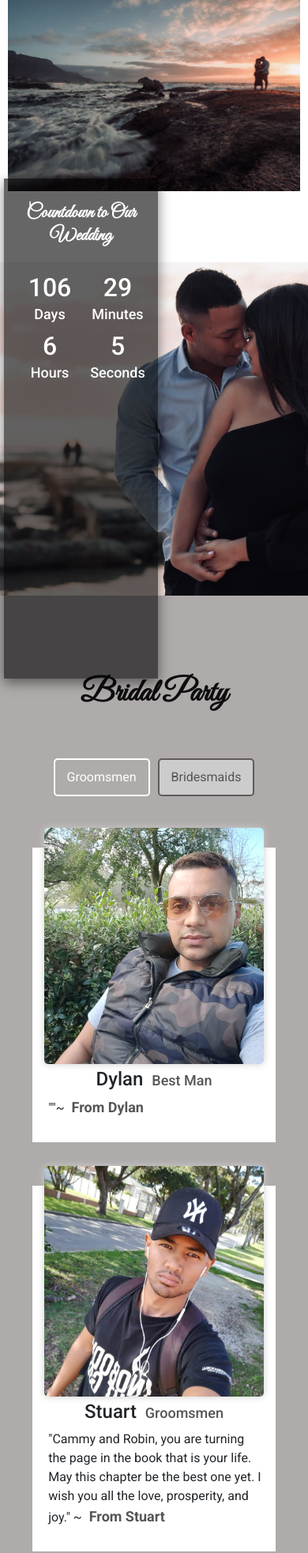
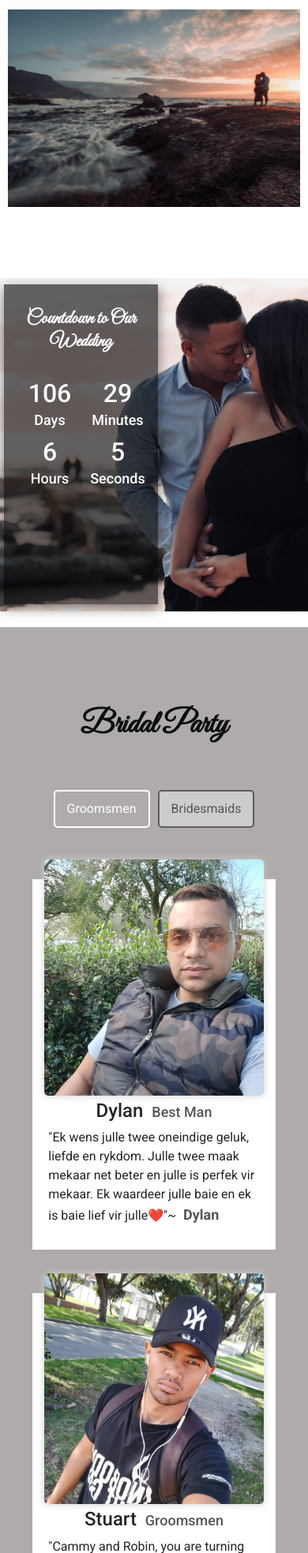
Before and after one commit to StWadeSt/wedding-invites, a PHP site: page / in a window 390 px wide; the page is wider, and only the part inside the window is pictured. Shown: the part 3319-5285 px from the top of that part at 79% size. Run offline with PHP 8.4, Linux system fonts and the light colour scheme; some libraries are stand-ins or nearby versions.

Commit message:
added dylans personal message

```diff
--- a/index.php
+++ b/index.php
@@ -86,10 +86,10 @@ if (isset($_POST['btnSubmit'])) {
                             <a class="nav-link" href="#location">Venue Details</a>
                         </li>
                         <li class="nav-item">
-                            <a class="nav-link " href="#accordion">FAQ</a>
+                            <a class="nav-link" href="#faq">FAQ</a>
                         </li>
                         <li class="nav-item">
-                            <a class="nav-link " href="#rsvp-section">RSVP</a>
+                            <a class="nav-link" href="#rsvp-section">RSVP</a>
                         </li>
                     </ul>
                 </div>
@@ -134,7 +134,8 @@ if (isset($_POST['btnSubmit'])) {
         </div>
     </section>
     <!-- Photo gallery -->
-    <section class="gallery-section" id="gallery-section">
+    <div id="gallery-section" style="margin-bottom: 20px;"></div>
+    <section class="gallery-section">
         <div class="container">
             <div class="row">
                 <div class="section-title">
@@ -238,9 +239,10 @@ if (isset($_POST['btnSubmit'])) {
     </div>
 
     <!-- Bridal Party -->
+    <div id="bridal-party" style="margin-bottom: 20px;"></div>
     <section class="people-section">
         <div class="container">
-            <div class="row" id="bridal-party">
+            <div class="row">
                 <div class="section-title">
                     <h2>Bridal Party</h2>
                 </div>
@@ -260,9 +262,7 @@ if (isset($_POST['btnSubmit'])) {
                             <h4>Dylan <span>Best man</span></h4>
                         </div>
                         <div class="people-item-message">
-                            <p>
-                                ""~ <span>from Dylan</span>
-                            </p>
+                            <p>"Ek wens julle twee oneindige geluk, liefde en rykdom. Julle twee maak mekaar net beter en julle is perfek vir mekaar. Ek waardeer julle baie en ek is baie lief vir julle❤️"~ <span> Dylan</span></p>
                         </div>
                     </div>
                 </div>
@@ -369,7 +369,8 @@ if (isset($_POST['btnSubmit'])) {
     </section>
 
     <!-- Venue Info -->
-    <div id="location" class="container location-container">
+    <div id="location" style="margin-bottom: 20px;"></div>
+    <div class="container location-container">
         <div class="row">
             <div class="section-title">
                 <h2>Venue Details</h2>
@@ -453,7 +454,8 @@ if (isset($_POST['btnSubmit'])) {
 
 
     <!-- Frequently asked questions -->
-    <div class="accordion accordion-flush" id="accordion">
+    <div id="faq" style="margin-bottom: 40px;"></div>
+    <div class="accordion accordion-flush">
         <div class="section-title">
             <h2>Frequently Asked Questions</h2>
         </div>
@@ -551,7 +553,8 @@ if (isset($_POST['btnSubmit'])) {
     </div>
 
     <!-- RSVP Section -->
-    <section class="rsvp-section" id="rsvp-section">
+    <div id="rsvp-section" style="margin-bottom: 20px;"></div>
+    <section class="rsvp-section">
         <div class="container">
             <div class="row">
                 <div class="section-title">
@@ -594,7 +597,7 @@ if (isset($_POST['btnSubmit'])) {
                         </div>
                         <div class="row" styles="min-height: 100px;">
                             <div class="input-group" styles="min-height: 100px;">
-                                <textarea name="music-request" class="input-control" cols="30" rows="10" placeholder="Music request: please list the name of the artist as well" required styles="min-height: 100px;"></textarea>
+                                <textarea name="music-request" class="input-control" cols="30" rows="10" placeholder="Music request: with artist name" required styles="min-height: 100px;"></textarea>
                             </div>
                         </div>
                         <button type="submit" name="btnSubmit" class="btn btn-primary" data-bs-toggle="modal" data-bs-target="#exampleModal">
@@ -626,13 +629,9 @@ if (isset($_POST['btnSubmit'])) {
     <p class="copyright">copyright &copy; 2022 Stuart Stuurman</p>
 
 
-    <script src="./js/jquery.min.js">
-
-    </script>
-    <script src="./js/main.js">
-
-    </script>
-    <script>
+    <script defer src="./js/jquery.min.js"></script>
+    <script defer src="./js/main.js"></script>
+    <script defer>
         function getName(value) {
 
 
--- a/js/main.js
+++ b/js/main.js
@@ -1,5 +1,9 @@
 
 $(window).on("load", function(){
+
+    $('.nav-link').click(function(){$('.navbar-collapse').collapse('hide');});
+    $('body').click(function(){$('.navbar-collapse').collapse('hide');});
+
     let slideIndex = $(".slide.active").index();
     const slideLength = $('.slide').length;
 
@@ -106,15 +110,6 @@ $(window).on("load", function(){
 
 $(document).ready(function(){
 
-    //fixed header
-    $(window).scroll(function(){
-        if ($(this).scrollTop() > 100) {
-            $("header").addClass("fixed");
-        } else {
-            $("header").removeClass("fixed");
-        }
-    })
-
     // Filtering between Bridesmaids and Groomsmen
     filterPeople($(".filter-btn.active").attr("data-target"))
     function filterPeople(target){
--- a/styles.css
+++ b/styles.css
@@ -99,9 +99,20 @@ header .navbar{
     background-color: rgba(0,0,0,.4);
 }
 
-@media (max-width: 500px){
+@media (max-width: 1000px){
     header .navbar{
         background-color: rgba(0,0,0,1);
+        position: fixed;
+        width: 100vw;
+        border-bottom: 4px rgba(0,0,0,.4);
+    }
+    .navbar-toggler{
+        margin-right: 10px !important;
+    }
+}
+@media (max-width: 500px){
+    .navbar-toggler{
+        margin-right: 0 !important;
     }
 }
 
@@ -558,8 +569,8 @@ header .navbar ul li a:hover{
 @media (max-width: 768px){
     .box{
         margin: 0;
-        max-width: 50vw;
-        height: 95vh;
+        max-width: 50vw !important;
+        height: 95vh !important;
 	    padding: 80px 10px !important;
         top: 0;
         left: 5px;
@@ -596,7 +607,7 @@ header .navbar ul li a:hover{
 
 @media (max-width: 480px){
     .coutdown-container{
-        height: 50vh;
+        height: 50vh !important;
         background: url(./images/newPhotos/squared.jpeg) !important;
         background-size: cover !important;
         background-attachment: fixed;
@@ -604,8 +615,8 @@ header .navbar ul li a:hover{
     }
     .box{
         margin: 0;
-        max-width: 50vw;
-        height: 48vh;
+        max-width: 50vw !important;
+        height: 48vh !important;
 	    padding: 10px;
         top: 0;
         left: 5px;
@@ -649,8 +660,8 @@ header .navbar ul li a:hover{
     }
     .box{
         margin: 0;
-        max-width: 50vw;
-        height: 48vh;
+        max-width: 50vw !important;
+        height: 48vh !important;
 	    padding: 10px !important;
         top: 0;
         left: 5px;
```
